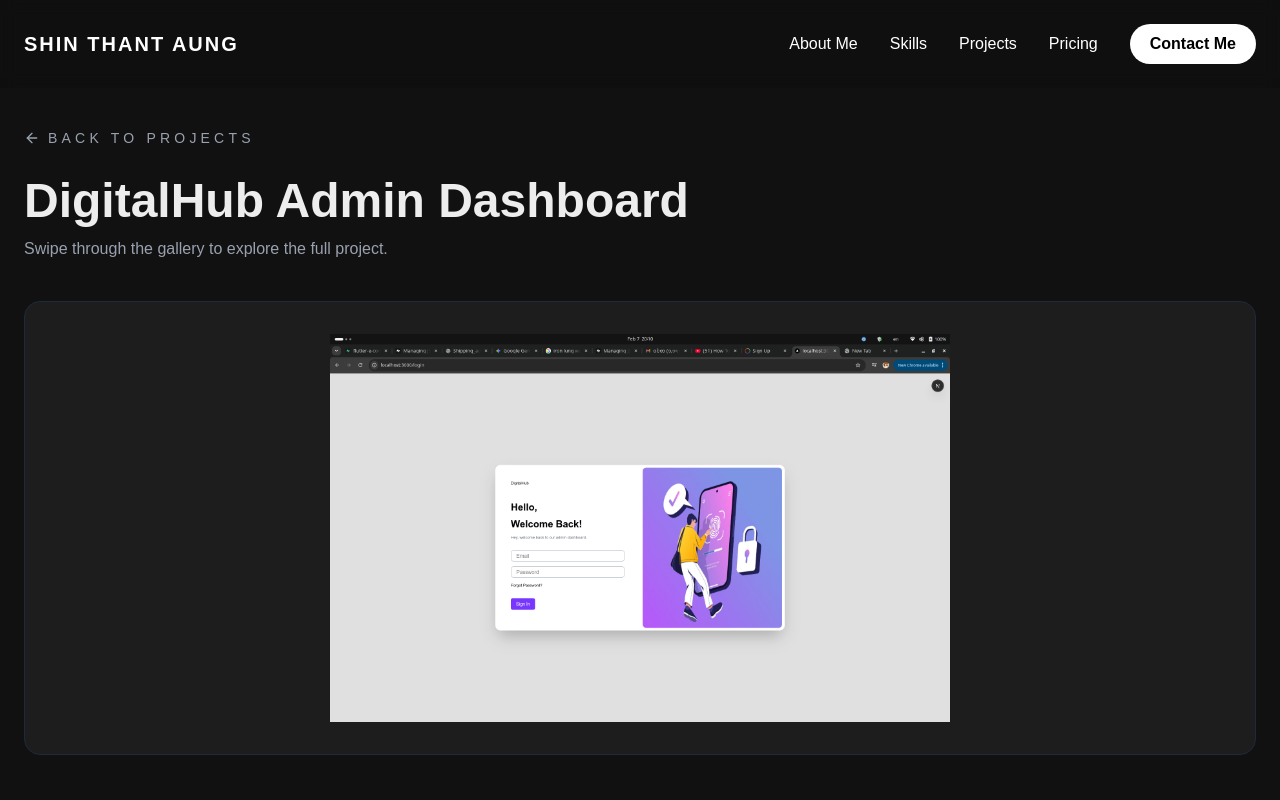
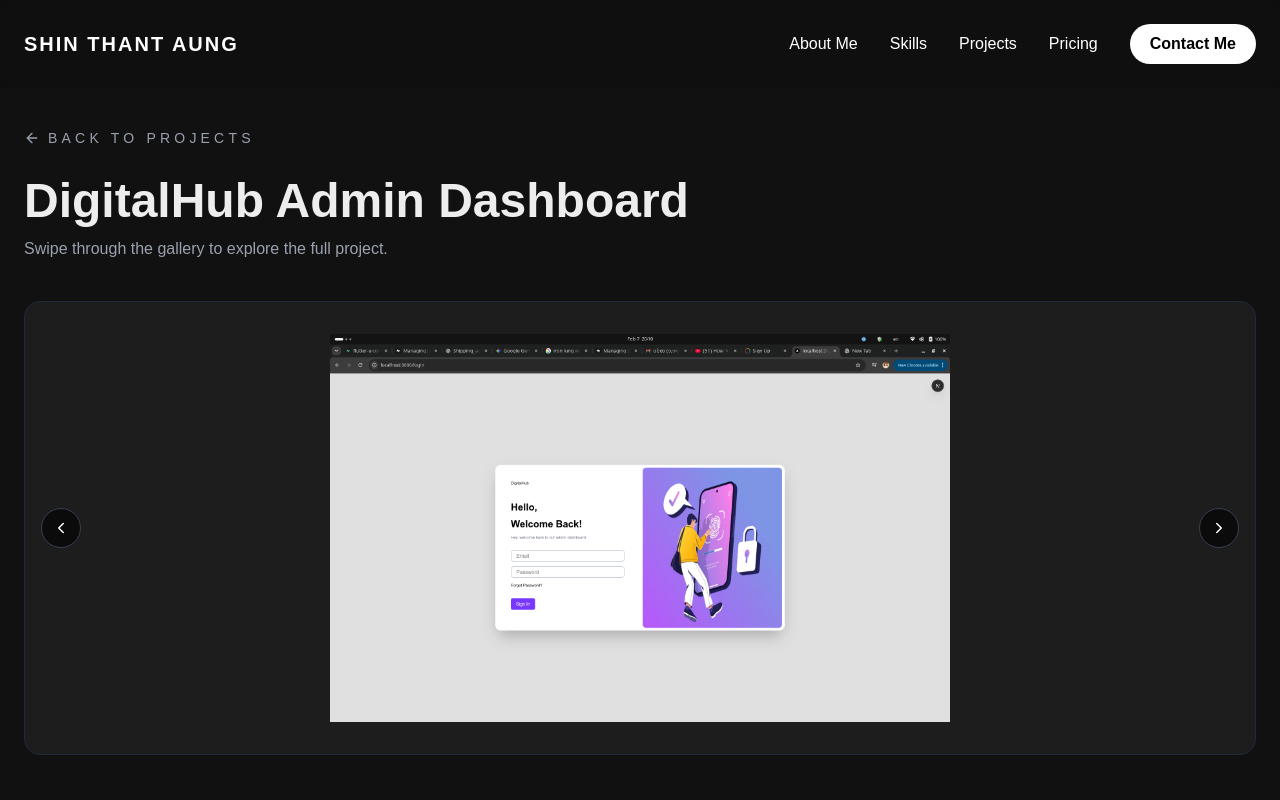
Before and after one commit to supershin69/portfolio, a Next.js app: page /project/DigitalHub_Admin_Dashboard in a window 1280 px wide. Shown: the top 800 px of the page. Built offline with nearby package versions, Linux system fonts and the light colour scheme.

Commit message:
Adding project section

```diff
--- a/app/project/[slug]/page.tsx
+++ b/app/project/[slug]/page.tsx
@@ -1,9 +1,9 @@
 // src/app/project/[slug]/page.tsx
-import Image from "next/image";
 import Link from "next/link";
 import { notFound } from "next/navigation";
 import { ArrowLeft } from "lucide-react";
 import { getProjectBySlug, getProjectSlugs } from "@/lib/projects";
+import ProjectGallery from "@/components/ProjectGallery";
 
 type ProjectPageProps = {
   params: Promise<{
@@ -39,32 +39,7 @@ export default async function ProjectPage({ params }: ProjectPageProps) {
           <p className="mt-3 text-gray-400">Swipe through the gallery to explore the full project.</p>
         </div>
 
-        <div className="rounded-2xl border border-gray-800 bg-[#1d1d1d] overflow-hidden">
-          <div className="flex overflow-x-auto snap-x snap-mandatory no-scrollbar">
-            {project.images.map((image, index) => {
-              const isPortrait = image.height > image.width;
-              const containerRatio = isPortrait ? "16 / 10" : `${image.width} / ${image.height}`;
-
-              return (
-                <div key={image.src} className="min-w-full snap-center px-6 py-8">
-                  <div
-                    className="relative w-full max-w-[260px] sm:max-w-[480px] lg:max-w-[620px] mx-auto"
-                    style={{ aspectRatio: containerRatio }}
-                  >
-                  <Image
-                    src={image.src}
-                    alt={`${project.title} screenshot ${index + 1}`}
-                    fill
-                    className="object-contain max-h-[60vh]"
-                    sizes="(max-width: 768px) 100vw, 80vw"
-                    priority={index === 0}
-                  />
-                  </div>
-                </div>
-              );
-            })}
-          </div>
-        </div>
+        <ProjectGallery images={project.images} title={project.title} />
 
         <div className="mt-14 grid gap-10 md:grid-cols-2">
           <div className="bg-[#1d1d1d] rounded-2xl border border-gray-800 p-8">
--- /dev/null
+++ b/components/ProjectGallery.tsx
@@ -0,0 +1,70 @@
+"use client";
+
+import { useRef } from "react";
+import Image from "next/image";
+import { ChevronLeft, ChevronRight } from "lucide-react";
+import type { ProjectImage } from "@/lib/projects";
+
+type ProjectGalleryProps = {
+  images: ProjectImage[];
+  title: string;
+};
+
+export default function ProjectGallery({ images, title }: ProjectGalleryProps) {
+  const trackRef = useRef<HTMLDivElement | null>(null);
+
+  const scrollBySlide = (direction: "prev" | "next") => {
+    const track = trackRef.current;
+    if (!track) return;
+    const offset = direction === "next" ? track.clientWidth : -track.clientWidth;
+    track.scrollBy({ left: offset, behavior: "smooth" });
+  };
+
+  return (
+    <div className="rounded-2xl border border-gray-800 bg-[#1d1d1d] overflow-hidden relative">
+      <div className="flex overflow-x-auto snap-x snap-mandatory no-scrollbar" ref={trackRef}>
+        {images.map((image, index) => {
+          const isPortrait = image.height > image.width;
+          const containerRatio = isPortrait ? "16 / 10" : `${image.width} / ${image.height}`;
+
+          return (
+            <div key={image.src} className="min-w-full snap-center px-6 py-8">
+              <div
+                className="relative w-full max-w-[260px] sm:max-w-[480px] lg:max-w-[620px] mx-auto"
+                style={{ aspectRatio: containerRatio }}
+              >
+                <Image
+                  src={image.src}
+                  alt={`${title} screenshot ${index + 1}`}
+                  fill
+                  className="object-contain max-h-[60vh]"
+                  sizes="(max-width: 768px) 100vw, 80vw"
+                  priority={index === 0}
+                />
+              </div>
+            </div>
+          );
+        })}
+      </div>
+
+      <div className="pointer-events-none absolute inset-0 flex items-center justify-between px-4">
+        <button
+          type="button"
+          onClick={() => scrollBySlide("prev")}
+          className="pointer-events-auto h-10 w-10 rounded-full bg-black/60 border border-gray-700 text-white flex items-center justify-center hover:bg-black/80 transition-colors"
+          aria-label="Previous image"
+        >
+          <ChevronLeft size={18} />
+        </button>
+        <button
+          type="button"
+          onClick={() => scrollBySlide("next")}
+          className="pointer-events-auto h-10 w-10 rounded-full bg-black/60 border border-gray-700 text-white flex items-center justify-center hover:bg-black/80 transition-colors"
+          aria-label="Next image"
+        >
+          <ChevronRight size={18} />
+        </button>
+      </div>
+    </div>
+  );
+}
```
